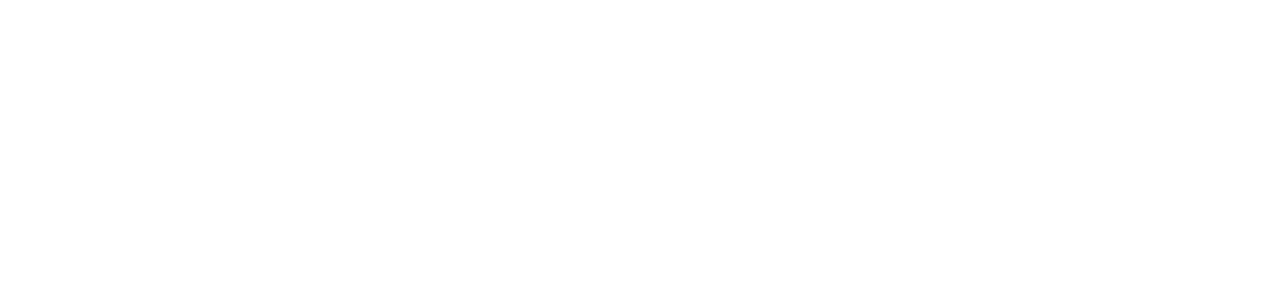
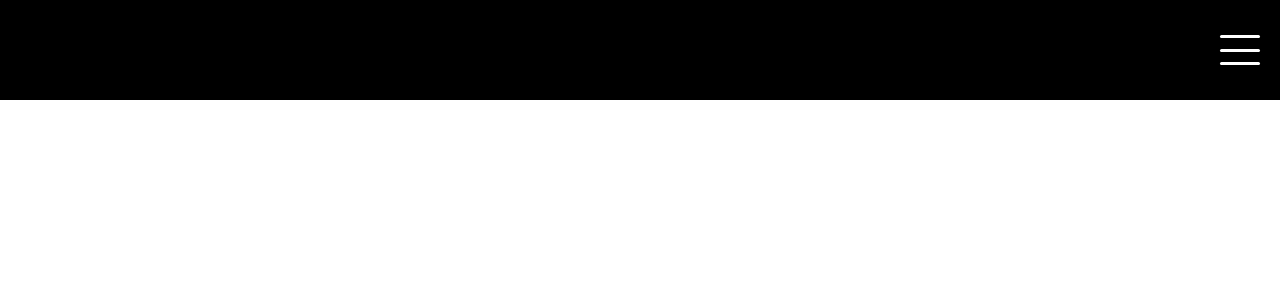
Before and after one commit to YH1d3k12/Projeto-Familia-Esperanca, a React (Vite) app in the folder frontend/: page / in a window 1280 px wide. Shown: the top 300 px of the page. Built offline with nearby package versions, Linux system fonts and the light colour scheme.

Commit message:
Feat: created navbar.

```diff
--- a/frontend/src/App.css
+++ b/frontend/src/App.css
@@ -1,3 +1,5 @@
+@import url('https://fonts.googleapis.com/css2?family=Open+Sans:ital,wght@0,300..800;1,300..800&display=swap');
+
 * {
   box-sizing: border-box;
   padding: 0;
--- a/frontend/src/components/Layout/index.tsx
+++ b/frontend/src/components/Layout/index.tsx
@@ -1,11 +1,11 @@
 import { Outlet } from 'react-router-dom';
-// import Navbar from '../Navbar';
+import Navbar from '../Navbar';
 import './styles.css';
 
 export default function Layout() {
     return (
         <div className="layout-container">
-            {/* <Navbar /> */}
+            <Navbar />
             <Outlet />
         </div>
     );
--- /dev/null
+++ b/frontend/src/components/Navbar/index.tsx
@@ -0,0 +1,54 @@
+import { Link } from 'react-router-dom';
+import './styles.css';
+import { useState } from 'react';
+
+export default function Navbar() {
+    const [isOpen, setIsOpen] = useState(false);
+
+    const handleToggle = () => {
+        setIsOpen(!isOpen);
+    };
+
+    return (
+        <header className="navbar-container">
+            <nav className="navbar">
+                <div>Icone vai aqui</div>
+                <div>
+                    <input
+                        type="checkbox"
+                        id="menuToggle"
+                        onClick={handleToggle}
+                    />
+                    <label htmlFor="menuToggle" className="navbar-burguer ">
+                        <span></span>
+                        <span></span>
+                        <span></span>
+                    </label>
+                </div>
+                <ul className={`navbar-options ${isOpen ? 'active' : ''}`}>
+                    <li>
+                        <Link to={'/home'}>Início</Link>
+                    </li>
+                    <li>
+                        <Link to={'/about'}>Quem somos</Link>
+                    </li>
+                    <li>
+                        <Link to={'/join'}>Faça parte</Link>
+                    </li>
+                    <li>
+                        <Link to={'/donation'}>Contribua</Link>
+                    </li>
+                    <li>
+                        <Link to={'/ministry'}>Ministérios</Link>
+                    </li>
+                    <li>
+                        <Link to={'/cell'}>Nossas Células</Link>
+                    </li>
+                    <li>
+                        <Link to={'/events'}>Eventos e Cursos</Link>
+                    </li>
+                </ul>
+            </nav>
+        </header>
+    );
+}
--- /dev/null
+++ b/frontend/src/components/Navbar/styles.css
@@ -0,0 +1,86 @@
+.navbar-container {
+    position: relative;
+    padding: 20px;
+    height: 100px;
+    width: 100%;
+    background-color: #000000;
+}
+
+.navbar {
+    display: flex;
+    justify-content: space-between;
+    align-items: center;
+    width: 100%;
+    height: 100%;
+}
+
+.navbar-options {
+    position: absolute;
+    top: 100px;
+    right: 0;
+    display: none;
+    border-left: 1px solid #FFC642;
+    border-bottom: 3px solid #FFC642;
+    width: 100%;
+    min-width: 220px;
+    max-width: 400px;
+    background-color: #000000;
+}
+
+.navbar-options.active {
+    display: block;
+}
+
+.navbar-options li {
+    padding: 12px 24px;
+}
+
+.navbar-options li a {
+    font-family: 'Open Sans', sans-serif;
+    font-size: 1.6rem;
+    font-weight: 700;
+    color: #FFFFFF;
+    text-transform: uppercase;
+}
+
+.navbar-options li a:hover {
+    color: #FFC642;
+}
+
+.navbar-burguer {
+    display: flex;
+    flex-direction: column;
+    justify-content: space-between;
+    width: 40px;
+    height: 30px;
+    cursor: pointer;
+}
+
+.navbar-burguer span {
+    display: block;
+    height: 3px;
+    width: 100%;
+    background-color: #ffffff;
+    border-radius: 4px;
+    transition: all 0.3s ease;
+}
+
+#menuToggle {
+    display: none;
+}
+
+#menuToggle:checked+.navbar-burguer span:nth-child(1) {
+    transform: rotate(45deg) translateY(4px) translateX(6px);
+    position: relative;
+    top: 6px;
+}
+
+#menuToggle:checked+.navbar-burguer span:nth-child(2) {
+    opacity: 0;
+}
+
+#menuToggle:checked+.navbar-burguer span:nth-child(3) {
+    transform: rotate(-45deg) translateY(-4px) translateX(6px);
+    position: relative;
+    bottom: 6px;
+}
```
